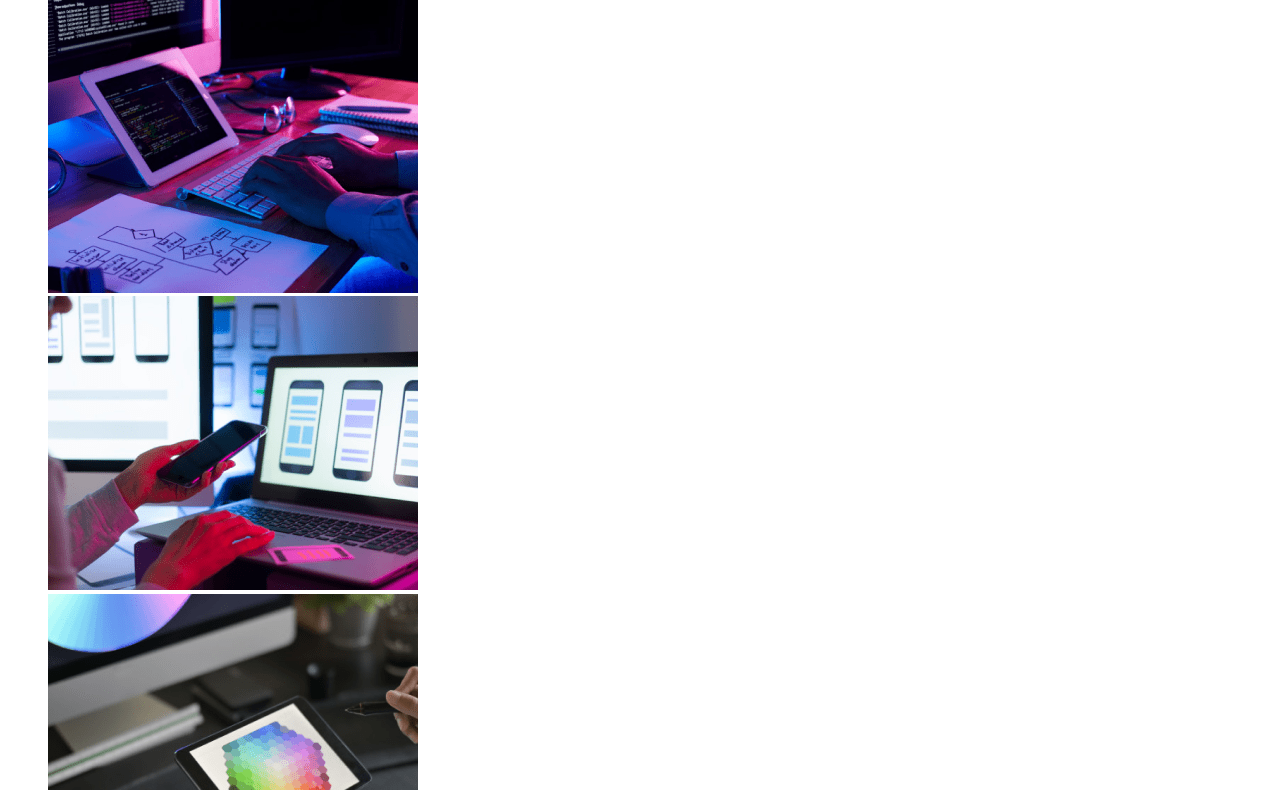
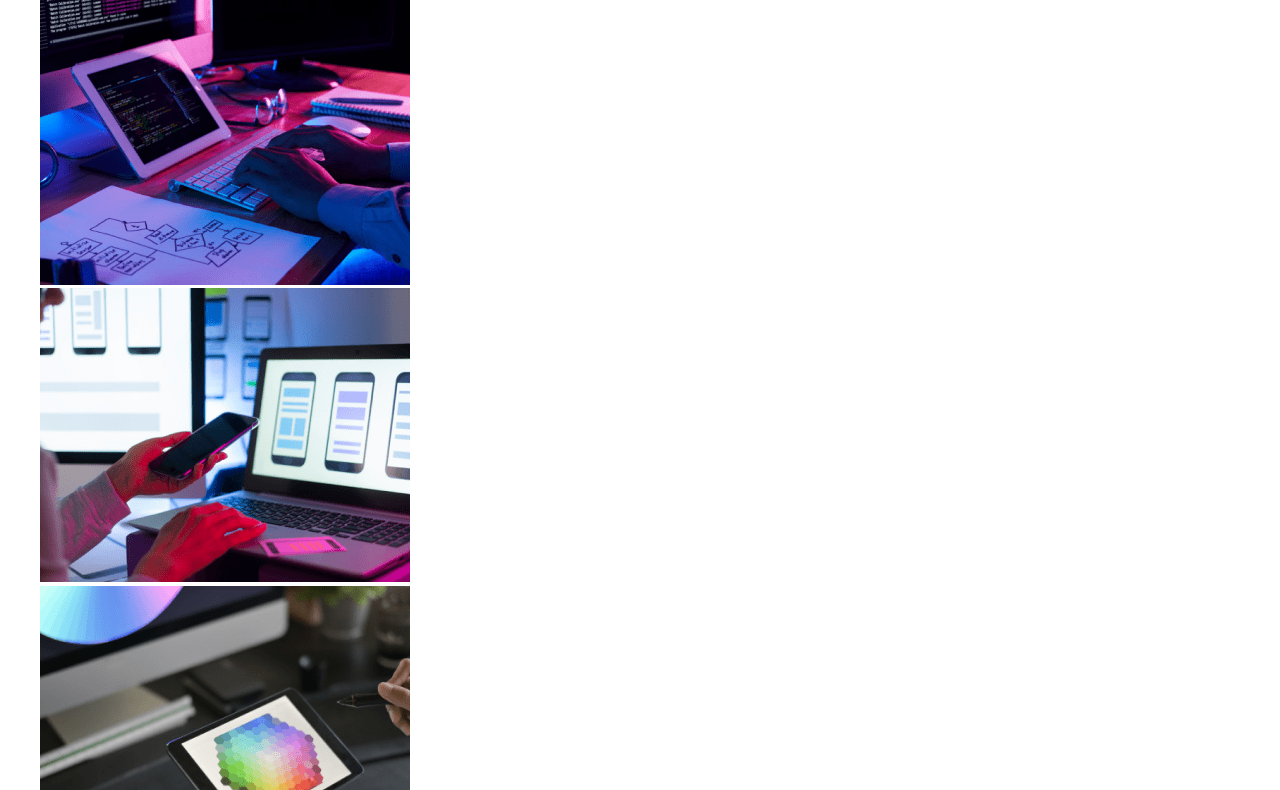
Before and after one commit to LiViS-code/goit-markup-hw-03, a plain HTML site: page index.html in a window 1280 px wide. Shown: the part 538-1328 px from the top of the page. Drawn offline with nearby package versions, Linux system fonts and the light colour scheme.

Commit message:
добавил нормализацию стилей

```diff
--- a/css/styles.css
+++ b/css/styles.css
@@ -83,6 +83,12 @@ body {
 /* стилизация первого слова логотипа */
 .logo-accent {
   color: var(--accent-color);
+}
+
+/* общий контейнер */
+
+.container {
+  width: 1200px;
 }
 
 /* ===================== */
--- a/index.html
+++ b/index.html
@@ -9,10 +9,15 @@
       href="https://fonts.googleapis.com/css2?family=Raleway:wght@700&family=Roboto:wght@400;500;700;900&display=swap"
       rel="stylesheet"
     />
+    <link
+      rel="stylesheet"
+      href="node_modules/modern-normalize/modern-normalize.css"
+    />
     <link rel="stylesheet" href="./css/styles.css" />
     <title>WebStudio</title>
   </head>
   <body>
+    <div class="container">
       <header>
         <div class="header-box">
           <!-- Навигация по сайту -->
@@ -201,5 +206,6 @@
           </address>
         </div>
       </footer>
+    </div>
   </body>
 </html>
```
Also changed, not shown: portfolio.html (+4 -0 lines). Lines whose indentation alone changed are shown as unchanged.
